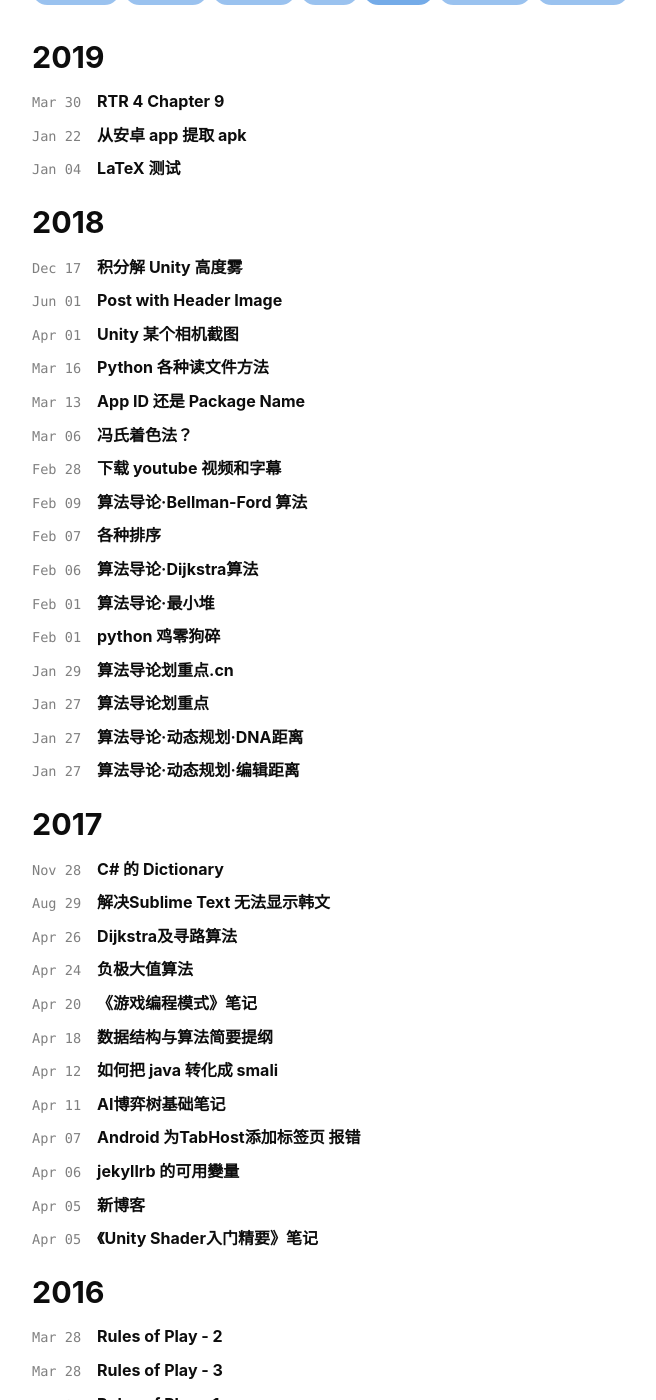
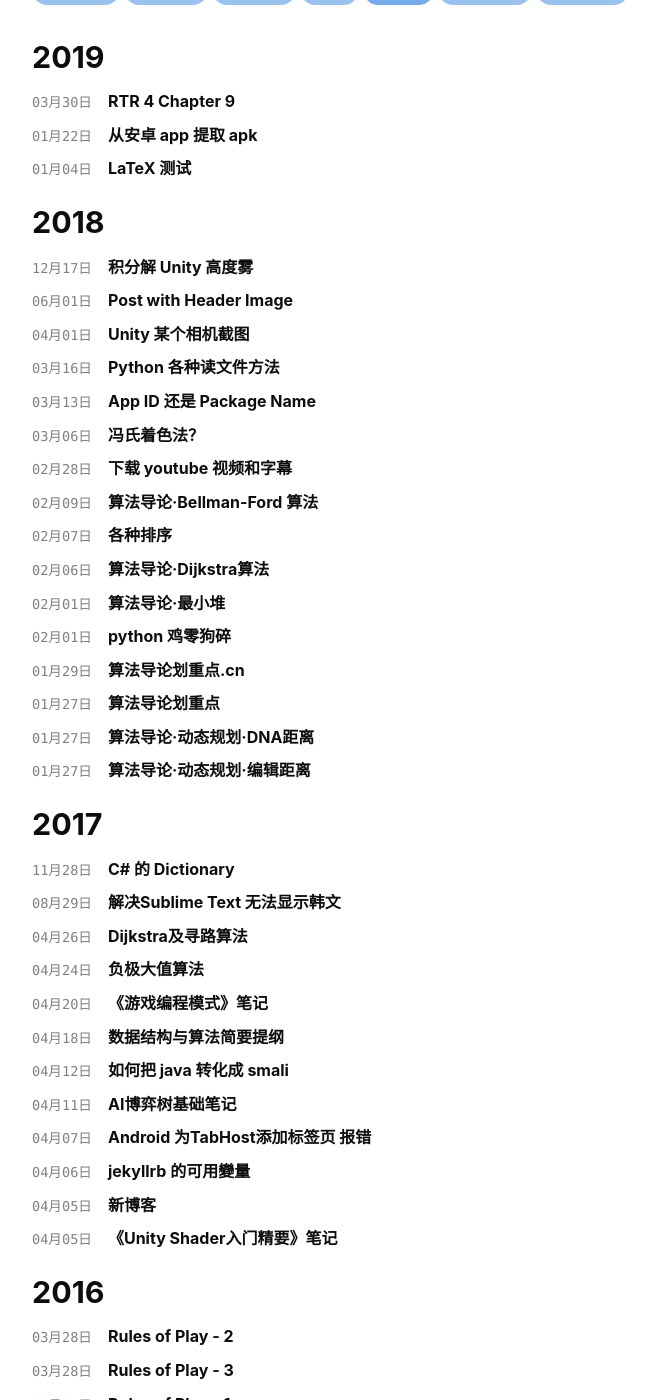
Before and after one commit to flyingSnow-hu/brokenslips, a Jekyll site: the page built from archive.html, in a window 1280 px wide and 1400 px high, scrolled down 361 px. Shown: the whole window, without its empty margins (181-837 px from the left). Built offline with Jekyll 4.4.1, drawn with Linux system fonts in a browser that asks for light colours; nearby versions of some CDN libraries; some of the changed lines change nothing that is shown; some of the changed text lies outside the part shown.

Commit message:
修改语言

```diff
--- a/_config.yml
+++ b/_config.yml
@@ -27,7 +27,7 @@
 
 ## => Language and Timezone
 ##############################
-lang: cn # the language of your site, default as "en"
+lang: zh # the language of your site, default as "en"
 timezone: Asia/Shanghai
 
 
```
